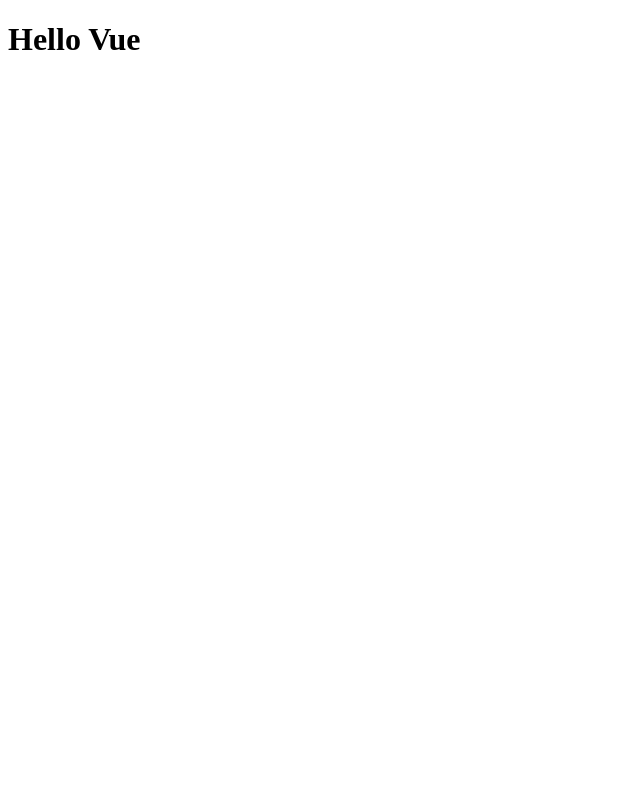
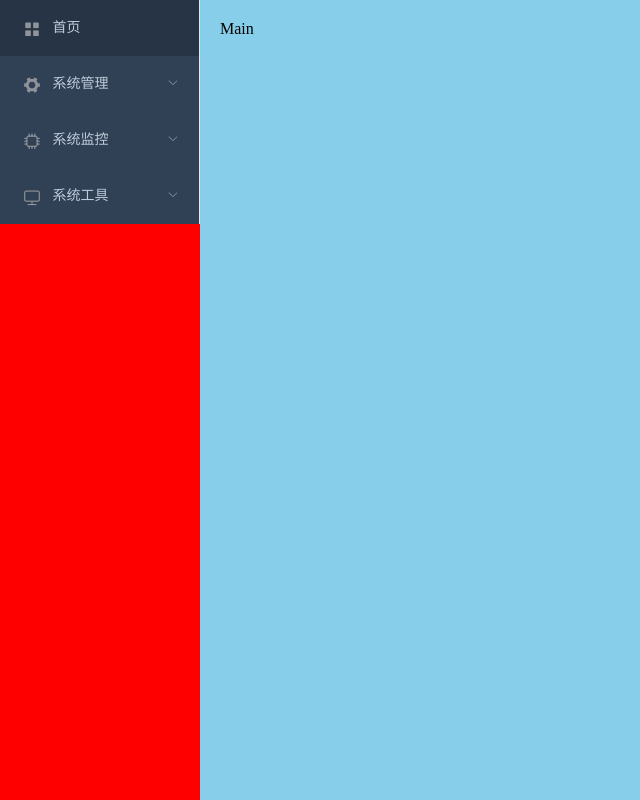
Before and after one commit to AutMaple/butterfly-admin, a Vue app: page / in a window 1280 px wide. Shown: the whole page, without its empty margins (0-640 px from the left). Built offline with nearby package versions, Linux system fonts and the light colour scheme.

Commit message:
实现多级菜单组件

```diff
--- a/package.json
+++ b/package.json
@@ -10,6 +10,7 @@
   "dependencies": {
     "core-js": "^3.8.3",
     "element-ui": "^2.15.13",
+    "uuid": "^9.0.0",
     "vue": "^2.6.14",
     "vue-router": "^3.6.5",
     "vuex": "^3.6.2"
--- a/src/App.vue
+++ b/src/App.vue
@@ -1,19 +1,151 @@
 <template>
   <div id="app">
-    <h1>Hello Vue</h1>
+    <el-container>
+      <el-aside width="200px">
+        <menu-tree :menus="menus"/>
+      </el-aside>
+      <el-main>Main</el-main>
+    </el-container>
   </div>
 </template>
 
 <script>
+import {
+  Main,
+  Aside,
+  Container
+} from "element-ui";
+import MenuTree from "@/components/MenuTree.vue";
+import Vue from "vue";
+
+const menus = [
+  {
+    "title": "首页",
+    "icon": "el-icon-menu"
+  },
+  {
+    "title": "系统管理",
+    "icon": "el-icon-s-tools",
+    "subMenu": [
+      {
+        "title": "用户管理"
+      },
+      {
+        "title": "角色管理"
+      },
+      {
+        "title": "菜单管理"
+      },
+      {
+        "title": "部门管理"
+      },
+      {
+        "title": "岗位管理"
+      },
+      {
+        "title": "字典管理"
+      },
+      {
+        "title": "参数设置"
+      },
+      {
+        "title": "通知公告"
+      },
+      {
+        "title": "日志管理",
+        "subMenu": [
+          {
+            "title": "操作日志"
+          },
+          {
+            "title": "登录日志"
+          }
+        ]
+      },
+    ]
+  },
+  {
+    "title": "系统监控",
+    "icon": "el-icon-cpu",
+    "subMenu": [
+      {
+        "title": "在线用户"
+      },
+      {
+        "title": "定时任务"
+      },
+      {
+        "title": "数据监控"
+      },
+      {
+        "title": "服务监控"
+      },
+      {
+        "title": "缓存监控"
+      },
+      {
+        "title": "缓存列表"
+      }
+    ]
+  },
+  {
+    "title": "系统工具",
+    "icon": "el-icon-monitor",
+    "subMenu": [
+      {
+        "title": "表单构建"
+      },
+      {
+        "title": "代码生成"
+      },
+      {
+        "title": "系统接口"
+      }
+    ]
+  }
+]
+
+Vue.use(Main)
+Vue.use(Aside)
+Vue.use(Container)
 
 export default {
   name: 'App',
+  data() {
+    return {
+      menus: menus,
+    }
+  },
   components: {
-  }
+    Main,
+    Aside,
+    Container,
+    MenuTree
+  },
+  methods: {}
 }
 </script>
 
 <style>
+html, body {
+  margin: 0;
+  padding: 0;
+}
+
+.el-aside, el-container {
+  height: 100vh;
+  overflow: hidden;
+}
+
+.el-aside {
+  background-color: red;
+}
+
+.el-main {
+  background-color: skyblue;
+}
+
 #app {
+
 }
 </style>
--- /dev/null
+++ b/src/components/MenuTree.vue
@@ -0,0 +1,79 @@
+<template>
+  <div>
+    <template v-if="root">
+      <el-menu background-color="#304156"
+               text-color="#bfcbd9"
+               @open="handleOpen"
+               @close="handleClose">
+        <template v-for="menu in menus">
+          <el-submenu v-if="menu.subMenu && menu.subMenu.length > 0" :index="uuid()">
+            <template slot="title">
+              <i v-if="menu.icon" :class="menu.icon"></i>
+              {{ menu.title }}
+            </template>
+            <menu-tree :menus="menu.subMenu" :root="false"/>
+          </el-submenu>
+          <el-menu-item v-else :index="uuid()">
+            <i v-if="menu.icon" :class="menu.icon"></i>
+            {{ menu.title }}
+          </el-menu-item>
+        </template>
+      </el-menu>
+    </template>
+    <template v-else>
+      <template v-for="menu in menus">
+        <el-submenu v-if="menu.subMenu && menu.subMenu.length > 0" :index="uuid()">
+          <template slot="title">
+            <i v-if="menu.icon" :class="menu.icon"></i>
+            {{ menu.title }}
+          </template>
+          <menu-tree :menus="menu.subMenu" :root="false"/>
+        </el-submenu>
+        <el-menu-item v-else :index="uuid()">
+          <i v-if="menu.icon" :class="menu.icon"></i>
+          {{ menu.title }}
+        </el-menu-item>
+      </template>
+    </template>
+  </div>
+</template>
+
+<script>
+import {Menu, Submenu, MenuItem} from "element-ui";
+import {v4 as uuid} from "uuid";
+
+export default {
+  name: "MenuTree",
+  components: {
+    [Menu.name]: Menu,
+    [Submenu.name]: Submenu,
+    [MenuItem.name]: MenuItem
+  },
+  props: {
+    root: {
+      type: Boolean,
+      default: true,
+    },
+    menus: {
+      type: Array,
+      required: true,
+    }
+  },
+  methods: {
+    uuid() {
+      return uuid()
+    },
+    handleOpen(key, keyPath) {
+      console.log(keyPath);
+      console.log(keyPath);
+    },
+    handleClose(key, keyPath) {
+      console.log(key);
+      console.log(keyPath);
+    }
+  }
+}
+</script>
+
+<style scoped>
+</style>
--- a/vue.config.js
+++ b/vue.config.js
@@ -1,5 +1,5 @@
 const {defineConfig} = require('@vue/cli-service')
 module.exports = defineConfig({
     transpileDependencies: true,
-    lintOnSave: false
+    lintOnSave: false,
 })
```
Also changed, not shown: src/store/index.js (added, +15 -0 lines), src/store/modules/user.js (added, +13 -0 lines), public/index.html (line endings or trailing spaces), 1 other file (tests, documents, lock files or other folders).
